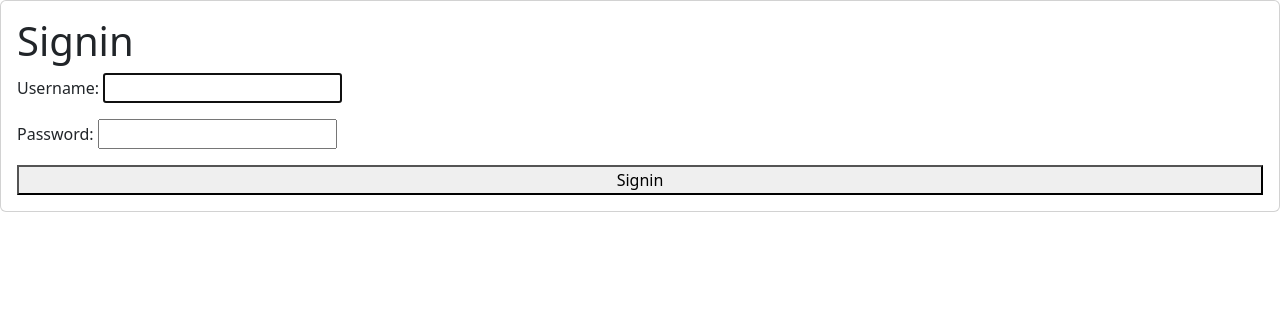
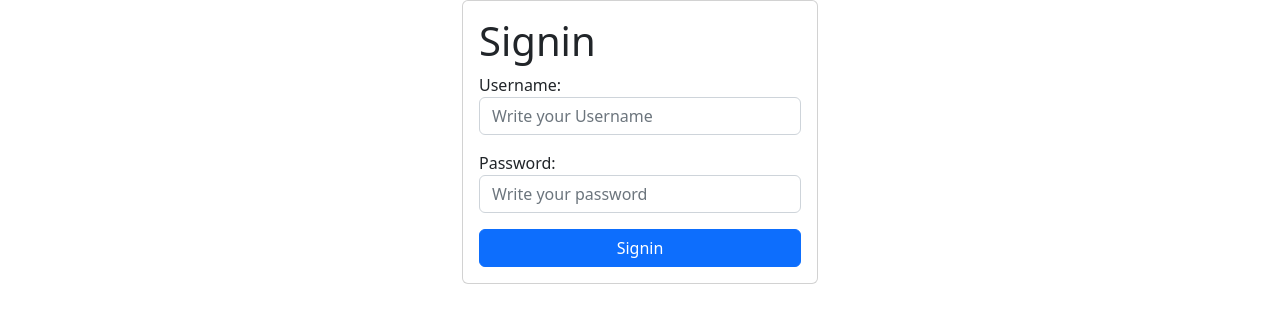
Before and after one commit to jazzadahack323Gro/django-auth-CRUD, a Django app: page /signin/ in a window 1280 px wide. Shown: the part 56-379 px from the top of the page. Run offline with Django 4.2, Linux system fonts and the light colour scheme.

Commit message:
FORMATEANDO TEMPLATES 1

```diff
--- a/tasks/templates/signin.html
+++ b/tasks/templates/signin.html
@@ -1,14 +1,38 @@
 {% extends "base.html" %} {% block content %}
 
+<main>
+  <div class="container">
+    <div class="row">
+      <div class="col-md-4 offset-md-4">
+        <form action="\signin\" method="POST" class="card card-body tex-center">
+          <h1 class="tex-center">Signin</h1>
+          {{error}} {% csrf_token %}
+          <div class="mb-3">
+            <label for="username">Username:</label>
+            <input
+              type="text"
+              name="username"
+              id="username"
+              class="form-control"
+              placeholder="Write your Username"
+            />
+          </div>
 
+          <div class="mb-3">
+            <label for="password">Password:</label>
+            <input
+              type="password"
+              name="password"
+              id="password"
+              class="form-control"
+              placeholder="Write your password"
+            />
+          </div>
 
-
-<form method="POST" class="card card-body tex-center">
-  <h1 class="tex-center">Signin</h1>
-  {{error}}
-  {% csrf_token %}
-  {{form.as_p}}
-  <button>Signin</button>
-</form>
-
+          <button class="btn btn-primary">Signin</button>
+        </form>
+      </div>
+    </div>
+  </div>
+</main>
 {% endblock %}
--- a/tasks/templates/signup.html
+++ b/tasks/templates/signup.html
@@ -4,7 +4,7 @@
   <div class="container">
     <div class="row">
       <div class="col-md-4 offset-md-4">
-        <form method="POST" class="card card-body tex-center">
+        <form action="\signup\" method="POST" class="card card-body tex-center">
           <h1 class="tex-center">Signup</h1>
           {{error}}
           {% csrf_token %}
```
Also changed, not shown: tasks/templates/tasks.html (+7 -5 lines).
